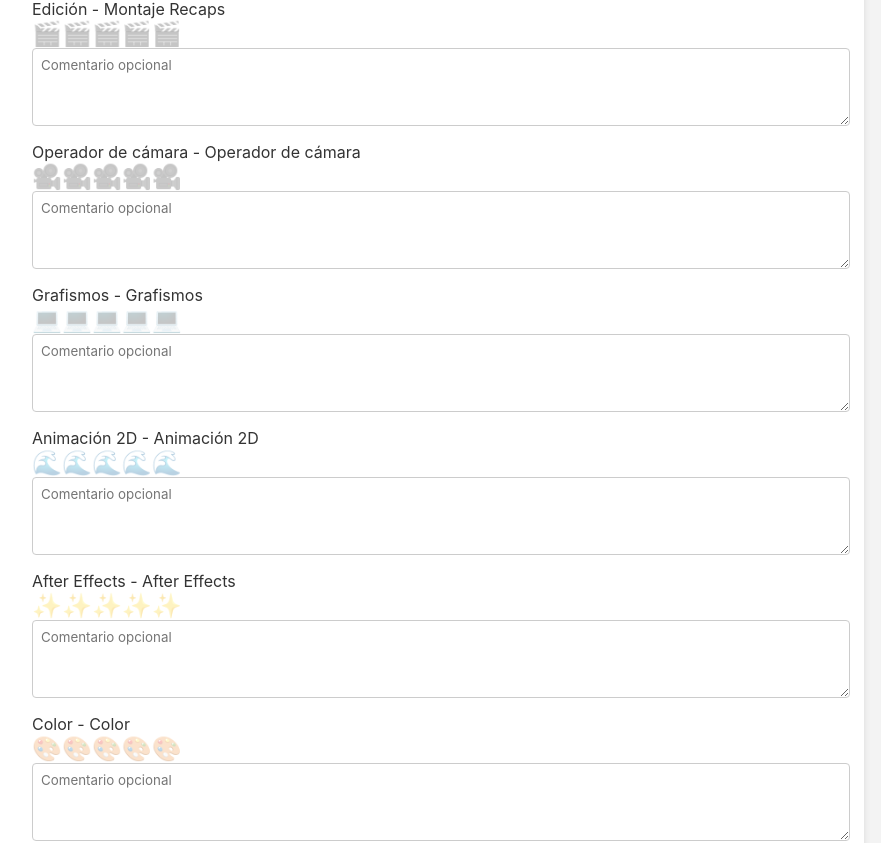
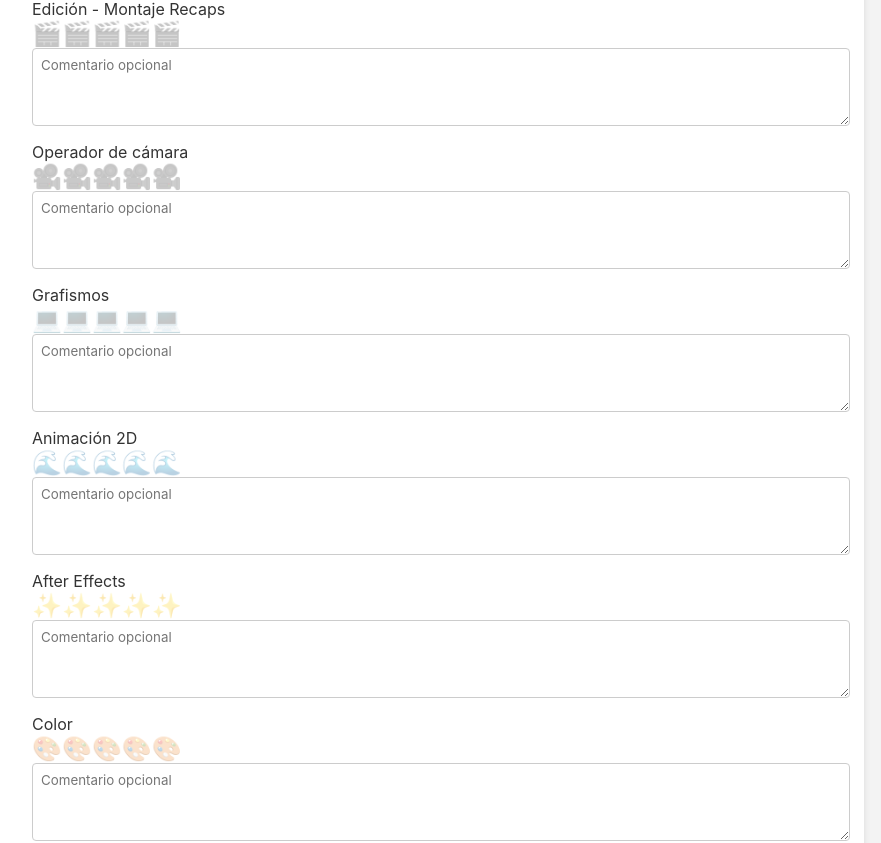
Before and after one commit to Emisound/autoevaluacion-iberianmedi, a React (Vite) app: page / in a window 1280 px wide. Shown: the part 1018-1861 px from the top of the page, without its empty margins (208-1089 px from the left). Built offline with nearby package versions, Linux system fonts and the light colour scheme.

Commit message:
Update App.jsx

```diff
--- a/src/App.jsx
+++ b/src/App.jsx
@@ -112,13 +112,13 @@ function App() {
 
         {competencias.map((comp) =>
           comp.subcategorias.map((sub, i) => {
-            const clave = `${comp.categoria} - ${sub || comp.categoria}`;
+            const clave = sub ? `${comp.categoria} - ${sub}` : comp.categoria;
             const datos = formulario[clave] || {};
             const hoverValue = hover[clave] || 0;
 
             return (
               <div key={clave}>
-                <label>{clave}</label>
+                <label>{sub ? `${comp.categoria} - ${sub}` : comp.categoria}</label>
                 <div className="emoji-container">
                   {[1, 2, 3, 4, 5].map((nivel) => (
                     <span
```
